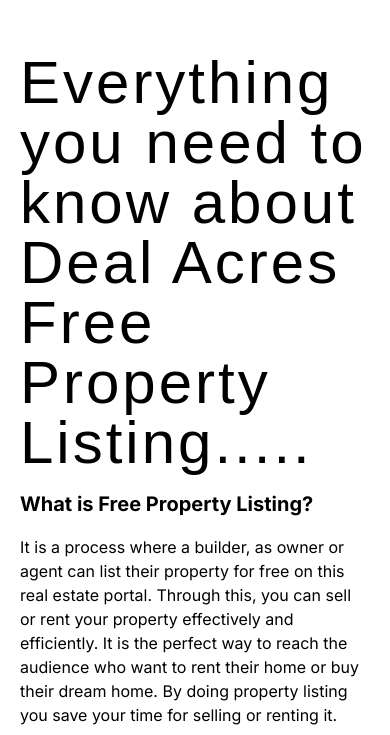
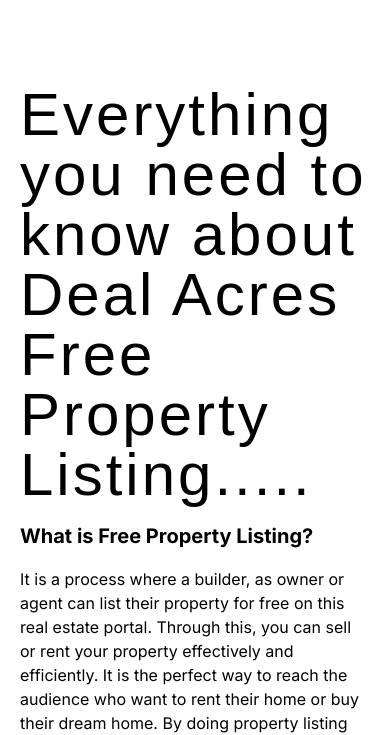
Before and after one commit to Pranjal826/next-app, a Next.js app: page /Third in a window 390 px wide. Shown: the part 127-862 px from the top of the page. Built offline with nearby package versions, Linux system fonts and the light colour scheme.

Commit message:
updation

```diff
--- a/src/app/Third/page.tsx
+++ b/src/app/Third/page.tsx
@@ -55,7 +55,7 @@
 
         return (
             <>
-              <div className="translate-y-[10rem] md:translate-y-[0rem] flex flex-col p-5 gap-[17px]">
+              <div className="translate-y-[12rem] md:translate-y-[0rem] flex flex-col p-5 gap-[17px]">
                 <h1 className="text-6xl tracking-wider	">
                   Everything you need to know about Deal Acres<br />
                   Free Property Listing.....
```
